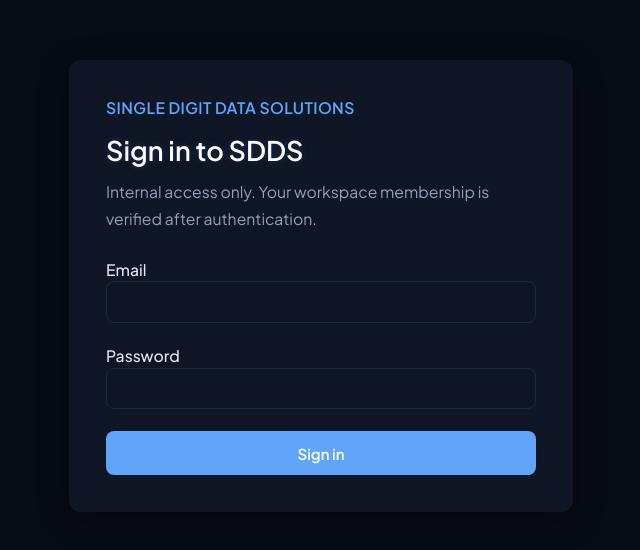
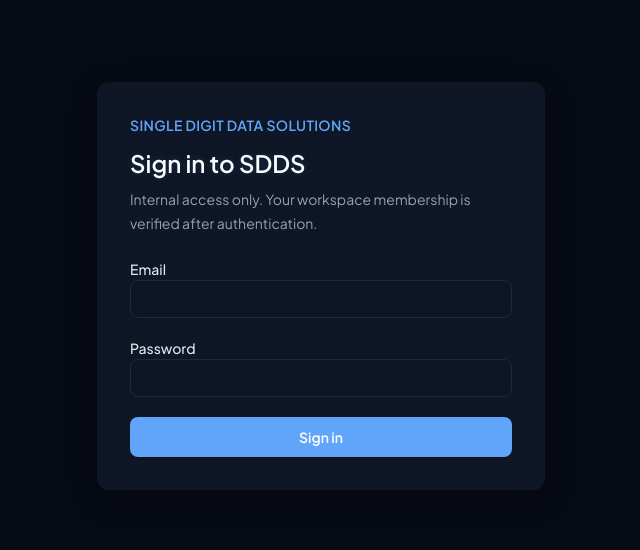
Before and after one commit to PulseInAir/SDDS-V2, a Next.js app: page /login in a window 1280 px wide. Shown: the part 114-664 px from the top of the page, without its empty margins (319-959 px from the left). Built offline with nearby package versions, Linux system fonts and the light colour scheme; no server answers.

Commit message:
fix(ui): reduce global font scale to prevent row text wrapping

```diff
--- a/AI Master Brain/17-TASK-LEDGER.md
+++ b/AI Master Brain/17-TASK-LEDGER.md
@@ -74,6 +74,7 @@ Statuses: `PENDING`, `READY`, `IN_PROGRESS`, `BLOCKED`, `DONE`, `REJECTED`.
 | DASHBOARD-EXCEPTIONS-01 | DONE | Remove Filing Exceptions section from the dashboard pipeline map | DASHBOARD-HUD-01 | Removed the exceptions column, allowing the core pipeline to fill the gap naturally | `b4bf243303c6f81e57d57a1d36f67ef068b06daf` |
 | GUIDED-WORKFLOW-01 | DONE | Implement Guided Workflow Engine and simplify operational statuses | DASHBOARD-EXCEPTIONS-01 | Client journey dashboard, 8-step pipeline rail, status cleanup to 3 states, embedded charges table | `f499ba2` |
 | UI-CINEMATIC-WORKFLOW-01 | DONE | Implement cinematic gamified wizard workflow | GUIDED-WORKFLOW-01 | One-screen-at-a-time immersive workflow with smooth scrolling, Framer Motion transitions, and minimal HUD | `76e005c` |
+| GLOBAL-FONT-01 | DONE | Reduce global font scale and align row text sizing | UI-CINEMATIC-WORKFLOW-01 | Root font-size set to 100%, body set to 14px, rows fit without wrapping, build passes |  |
 ## Task update protocol
 
 When starting:
--- a/AI Master Brain/18-SESSION-HANDOFF.md
+++ b/AI Master Brain/18-SESSION-HANDOFF.md
@@ -4,13 +4,22 @@ This file is rewritten after every task. Keep it compact and factual.
 
 ## Current state
 
-- Active task: None
+- Active task: GLOBAL-FONT-01
 - Next READY task: None
 - Repository: `PulseInAir/SDDS-V2`
 - Branch: `master`
-- HEAD: `76e005c`
+- HEAD: <to be filled after commit>
 
-## Cinematic Gamified Workflow Redesign (2026-07-03)
+## Global Font Scale and Row Text Alignment (2026-07-10)
+
+**Status: IN_PROGRESS — Lower root and body font sizes so dense table rows no longer wrap and stay aligned with the rest of the UI.**
+
+### Scope
+1. Reduce `html` root font-size from 112.5% to 100% so all rem-based Tailwind text tokens scale to the design-system 16px baseline.
+2. Reduce `body` font-size from 15px to 14px (matches `09-DESIGN-SYSTEM.md` body 13–14px contract).
+3. Verify build/typecheck after clearing `.next`.
+
+### Cinematic Gamified Workflow Redesign (2026-07-03)
 
 **Status: DONE — Overhauled the Client Journey into a full-screen, highly animated level-based wizard.**
 
--- a/src/app/globals.css
+++ b/src/app/globals.css
@@ -50,7 +50,7 @@ body {
 
 html {
   color-scheme: dark;
-  font-size: 112.5%; /* 18px base root instead of 16px - scales rem units by 12.5% */
+  font-size: 100%; /* 16px base root - keeps rem units aligned with the design-system scale */
 }
 
 body {
@@ -65,7 +65,7 @@ body {
   animation: auroraMotion 30s ease infinite;
   color: var(--foreground);
   font-family: var(--font-sans);
-  font-size: 15px; /* Scale default body text size */
+  font-size: 14px; /* Design-system body size (13-14px) - prevents wrapping in dense rows */
   -webkit-font-smoothing: antialiased;
   -moz-osx-font-smoothing: grayscale;
   will-change: background-position;
```
